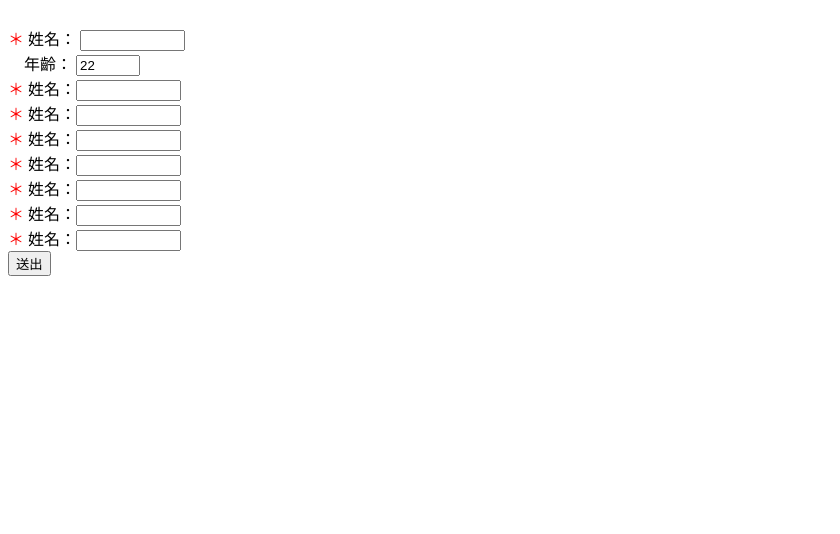
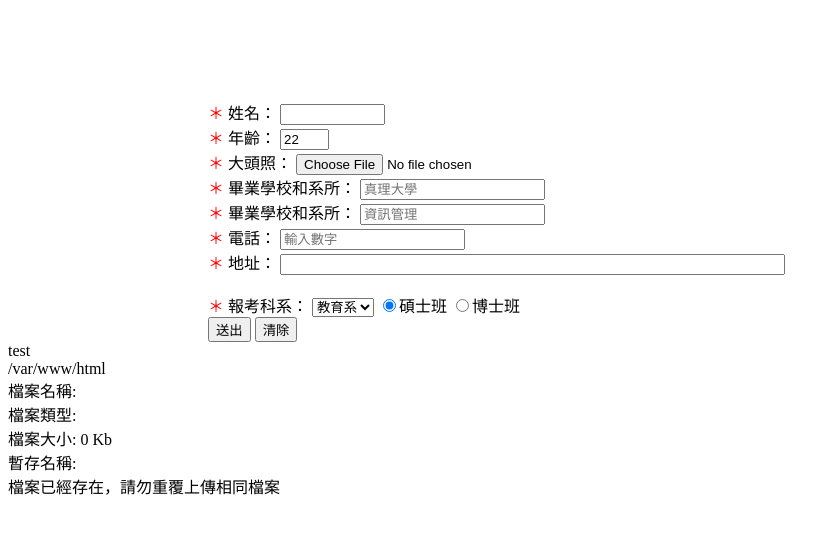
Before and after one commit to riitei/Institute-Registration, a PHP site: page / in a window 1280 px wide. Shown: the top 534 px of the page, without its empty margins (0-840 px from the left). Run offline with PHP 8.4, Linux system fonts and the light colour scheme; data that the repository does not hold is empty.

Commit message:
報名系統 1. html5 完成 2. 上傳圖片 測試完成 3. JS認證沒寫

```diff
--- a/index.php
+++ b/index.php
@@ -4,21 +4,88 @@
     <meta charset="UTF-8">
     <title>台中教育大學＿碩博班報名系統</title>
 </head>
+
 <body>
-<br>
-<form action="index.php" method="get" id="ir">
-    <span style="color: red">＊</span> 姓名：
-    <input type="text" id="name" size="10"><br>
-    <span style="color: red">&nbsp;&nbsp;&nbsp;</span> 年齡：
-    <input type="number" id="age" min="20"max="100" step="1" value="22"><br>
-    <span style="color: red">＊</span> 姓名：<input type="text" id="name" size="10"><br>
-    <span style="color: red">＊</span> 姓名：<input type="text" id="name" size="10"><br>
-    <span style="color: red">＊</span> 姓名：<input type="text" id="name" size="10"><br>
-    <span style="color: red">＊</span> 姓名：<input type="text" id="name" size="10"><br>
-    <span style="color: red">＊</span> 姓名：<input type="text" id="name" size="10"><br>
-    <span style="color: red">＊</span> 姓名：<input type="text" id="name" size="10"><br>
-    <span style="color: red">＊</span> 姓名：<input type="text" id="name" size="10"><br>
-    <input type="submit" value="送出">
-</form>
+
+<div class="form">
+    <form action="index.php" method="post" id="ir" enctype="multipart/form-data">
+
+
+        <span style="color: red">＊</span> 姓名：
+        <input type="text" name="name" size="10"><br>
+        <span style="color: red">＊</span> 年齡：
+        <input type="number" name="age" min="20" max="100" step="1" value="22"><br>
+
+        <span style="color: red">＊</span> 大頭照：
+        <input type="file" id="file" name="file"><br>
+
+        <span style="color: red">＊</span> 畢業學校和系所：
+        <input type="text" name="school" size="20" placeholder="真理大學"><br>
+        <span style="color: red">＊</span> 畢業學校和系所：
+        <input type="text" name="department" size="20" placeholder="資訊管理"><br>
+        <span style="color: red">＊</span> 電話：
+        <input type="number" name="tel" size="10" placeholder="輸入數字"><br>
+        <span style="color: red">＊</span> 地址：
+        <input type="text" name="address" size="60"><br><br>
+
+        <span style="color: red">＊</span> 報考科系：
+        <select name="department">
+            <option value="資工系">資工系</option>
+            <option value="音樂系">音樂系</option>
+            <option value="美術系">美術系</option>
+            <option value="教育系" selected="true">教育系</option>
+        </select>
+        <input type="radio" name="class" value="碩士班" checked="true">碩士班
+        <input type="radio" name="class" value="博士班">博士班<br>
+        <input type="submit" value="送出">
+        <input type="reset" value="清除">
+
+    </form>
+</div>
+<?php
+echo 'test <br>';
+echo dirname(__FILE__);
+
+echo $_POST['department'] . "<br>";
+
+
+if ($_FILES["thum"]["error"] > 0) {
+
+    echo "Error:" . $_FILES["file"]["error"];
+    //　echo "Error: " . $_FILES["file"]["error"];
+} else {
+    echo "檔案名稱: " . $_FILES["file"]["name"] . "<br>";
+    echo "檔案類型: " . $_FILES["file"]["type"] . "<br>";
+    echo "檔案大小: " . ($_FILES["file"]["size"] / 1024) . " Kb<br />";
+    echo "暫存名稱: " . $_FILES["file"]["tmp_name"].'<br>';
+
+
+    if (file_exists( dirname(__FILE__).'/photo/'. $_FILES['file']['name'])) {
+        echo "檔案已經存在，請勿重覆上傳相同檔案";
+    } else {
+        echo '搬移檔案';
+        echo 'in';
+        move_uploaded_file($_FILES['file']['tmp_name'],
+            dirname(__FILE__).'/photo/' . $_FILES['file']['name']);
+        echo 'out';
+    }
+}
+
+
+
+?>
+
 </body>
 </html>
+<style>
+    input::-webkit-outer-spin-button,
+    input::-webkit-inner-spin-button {
+        -webkit-appearance: none !important;
+        margin: 0;
+    }
+
+    .form {
+        margin-left: 200px;
+        margin-top: 100px;
+    }
+</style>
```
Also changed, not shown: test.php (added, +27 -0 lines), photo/22290077_10203434783826943_1765194264695781050_o 2.jpg (added).
